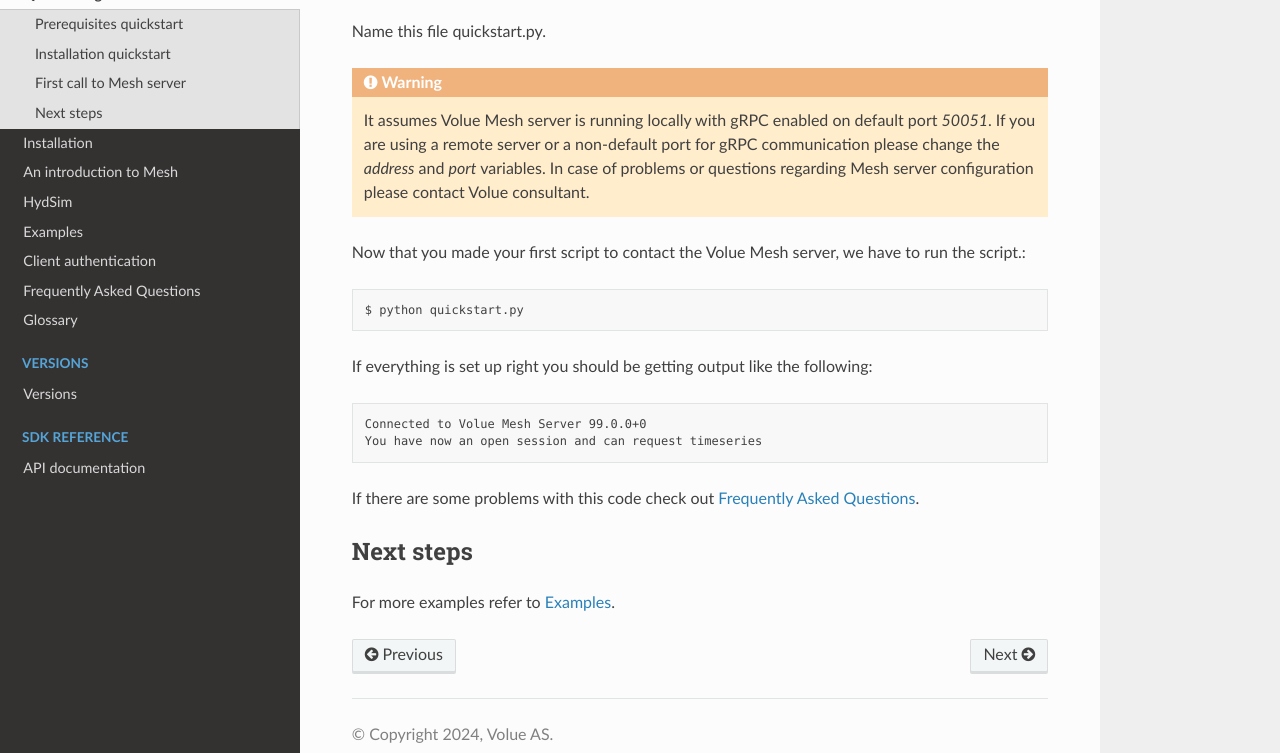
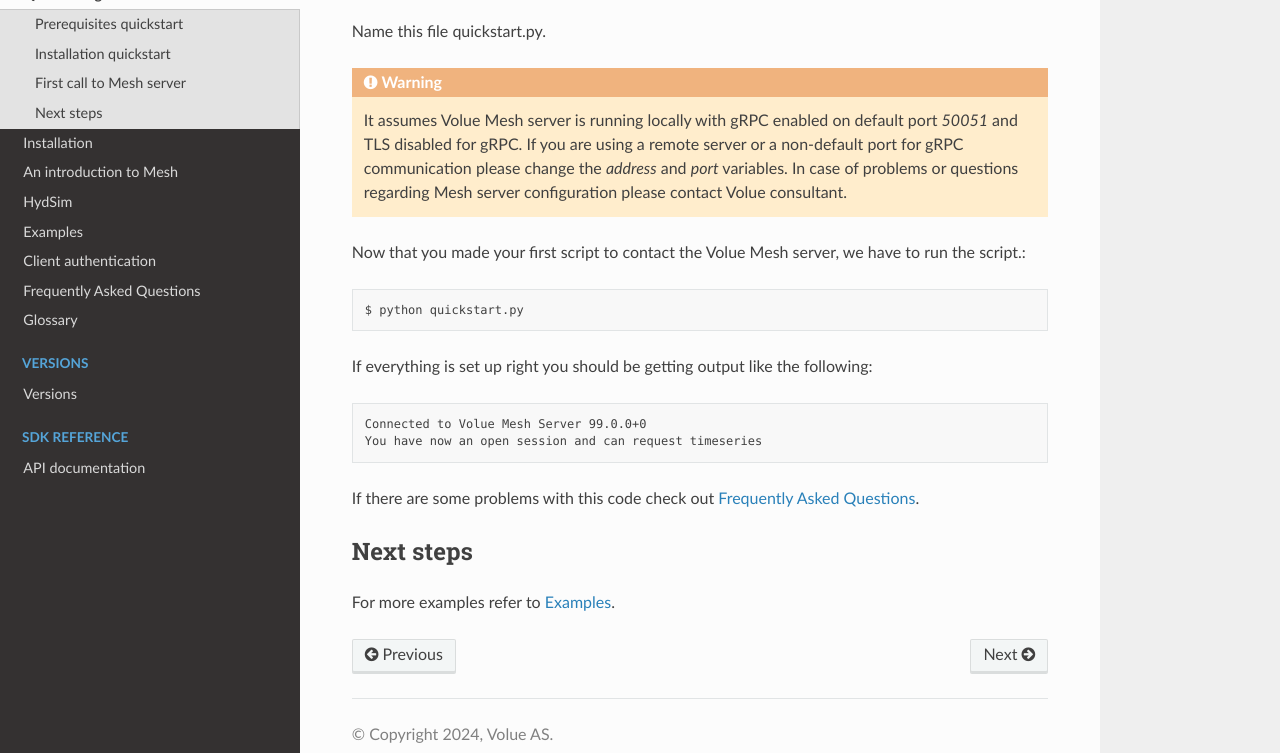
Before and after one commit to Volue-Public/energy-mesh-python, a Sphinx documentation site: the page built from docs/source/quickstart.rst, in a window 1280 px wide and 900 px high, scrolled down 664 px, cut to the strip 147-900 px from the top of the window. Built offline with Sphinx 7.4.7 and the Read the Docs theme 2.0.0, drawn with Linux system fonts in a browser that asks for light colours.

Commit message:
More info around connections to Mesh in example scripts

```diff
--- a/docs/source/quickstart.rst
+++ b/docs/source/quickstart.rst
@@ -29,7 +29,7 @@
 Name this file quickstart.py.
 
 .. warning::
-   It assumes Volue Mesh server is running locally with gRPC enabled on default port *50051*.
+   It assumes Volue Mesh server is running locally with gRPC enabled on default port *50051* and TLS disabled for gRPC.
    If you are using a remote server or a non-default port for gRPC communication please change the *address* and *port* variables.
    In case of problems or questions regarding Mesh server configuration please contact Volue consultant.
 
```
Also changed, not shown: docs/source/examples.rst (+9 -0 lines).
